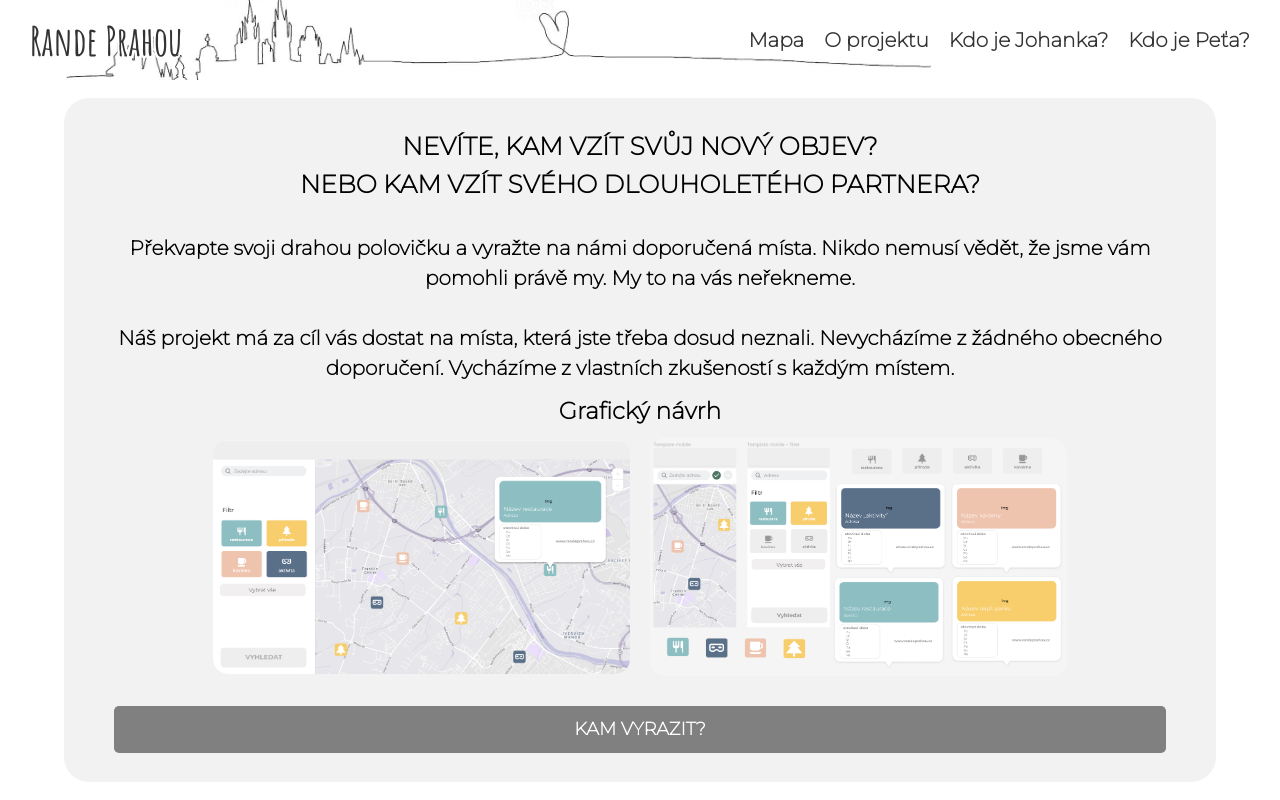
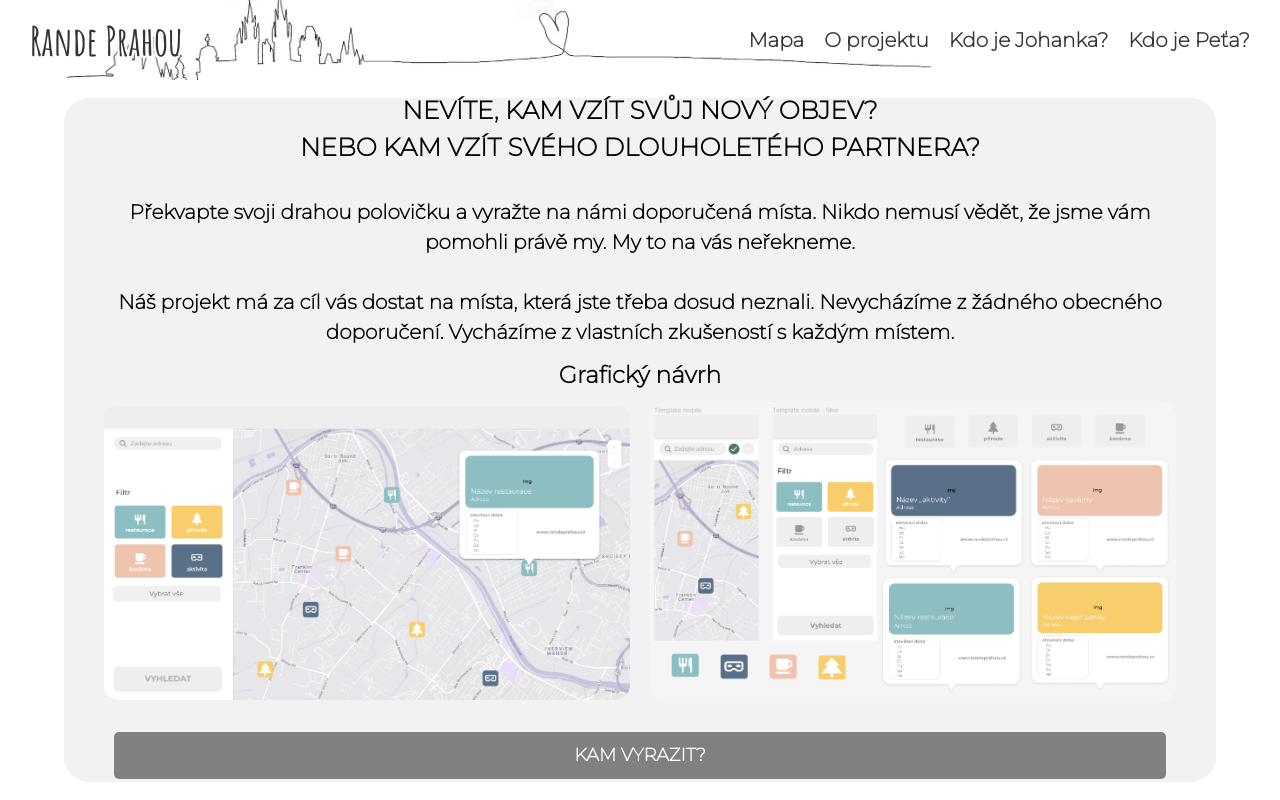
Before and after one commit to PetraPek/rande-prahou-DA-web, a React app: page / in a window 1280 px wide. Built offline with nearby package versions, Linux system fonts and the light colour scheme.

Commit message:
stylování menu:hover, velikost návrhů z figmy

```diff
--- a/places.jsx
+++ b/places.jsx
@@ -189,7 +189,7 @@ export const places = [
     id: 11,
     type: 'nature',
     name: 'Petřínské sady',
-    address: 'Petřínské sady 118 00, 118 00 Praha 1-Malá Strana',
+    address: 'Petřínské sady, Praha 1-Malá Strana',
     coordinates: [14.4004938, 50.0822666],
     opening_hours: {
       Mon: 'Otevřeno 24 hodin',
@@ -243,7 +243,7 @@ export const places = [
     id: 14,
     type: 'nature',
     name: 'Vrch Třešňovka',
-    address: '190 00, Praha 9',
+    address: '190 00 Praha 9',
     coordinates: [14.5055092, 50.0973605],
     opening_hours: {
       Mon: 'Otevřeno 24 hodin',
@@ -316,7 +316,7 @@ export const places = [
     id: 18,
     type: 'nature',
     name: 'Stromovka',
-    address: '',
+    address: 'Královská obora, Bubeneč, 170 00 Praha 7',
     coordinates: [14.4191289, 50.1063295],
     opening_hours: {
       Mon: 'Otevřeno 24 hodin',
@@ -334,7 +334,7 @@ export const places = [
     id: 19,
     type: 'nature',
     name: 'Divoká Šárka',
-    address: '',
+    address: '116 00 Praha 6',
     coordinates: [14.3232818, 50.0929309],
     opening_hours: {
       Mon: 'Otevřeno 24 hodin',
@@ -352,7 +352,7 @@ export const places = [
     id: 20,
     type: 'nature',
     name: 'Prokopské údolí',
-    address: '',
+    address: 'Jinonice, 158 00 Praha 5',
     coordinates: [14.297499, 50.042436],
     opening_hours: {
       Mon: 'Otevřeno 24 hodin',
--- a/src/style.css
+++ b/src/style.css
@@ -59,7 +59,8 @@ body {
 .description_card {
   display: flex;
   flex-direction: column;
-  justify-content: start;
+  justify-content: center;
+
   width: 90%;
   min-width: 600px;
   height: 95%;
@@ -74,6 +75,7 @@ body {
   justify-content: center;
   text-align: center;
   line-height: 1.5;
+  height: 80%;
 }
 
 .description__question {
@@ -89,21 +91,6 @@ body {
   font-size: 80%;
   margin: 0 0 10px 0;
 }
-
-/* .background {
-  display: flex;
-  flex-direction: column;
-  height: 100%;
-  width: 100%;
-  background-image: url(./img/mapa.jpg);
-  background-size: cover;
-  background-position: 20%;
-  opacity: 30%;
-  filter: grayscale(0.3);
-  background-repeat: no-repeat;
-  position: relative;
-  z-index: 1;
-} */
 
 .figma {
   display: flex;
@@ -178,7 +165,6 @@ body {
   width: 30px;
   height: 25px;
   cursor: pointer;
-
 }
 
 .hamburger-menu {
@@ -230,9 +216,16 @@ body {
   margin: 10px;
 }
 
-.menu a:hover {
-  text-decoration: underline;
+.rowMenu a:hover {
+  /* background-color: #d4d4d4; */
+  border: 1px solid #d4d4d4;
+  /* font-size: 25px; */
 }
+
+.rowMenu__elm a:active {
+  font-size: 25px;
+}
+
 
 .rowMenu {
   display: none;
@@ -263,11 +256,12 @@ body {
   }
 
   .figma_picture {
-    width: 40%;
+    width: 50%;
+    max-width: 840px;
   }
 
   a {
-    padding: 10px;
+    padding: 30px 10px 30px 10px;
     text-decoration: none;
     color: #333;
   }
```
